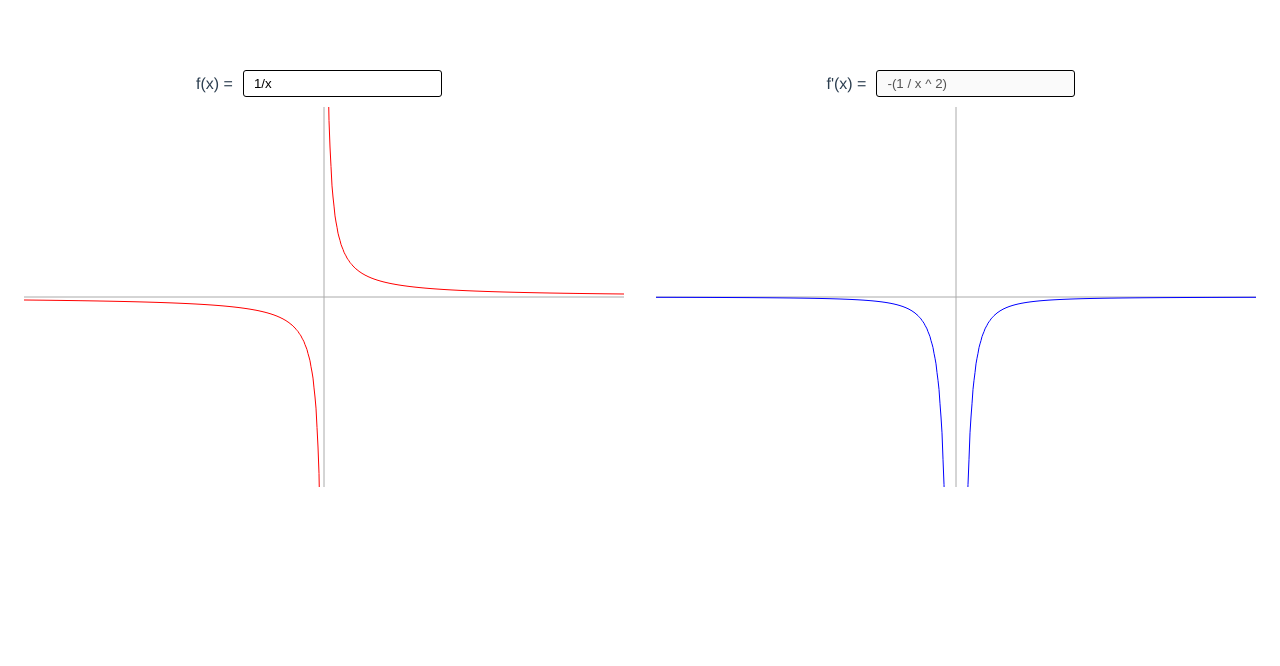
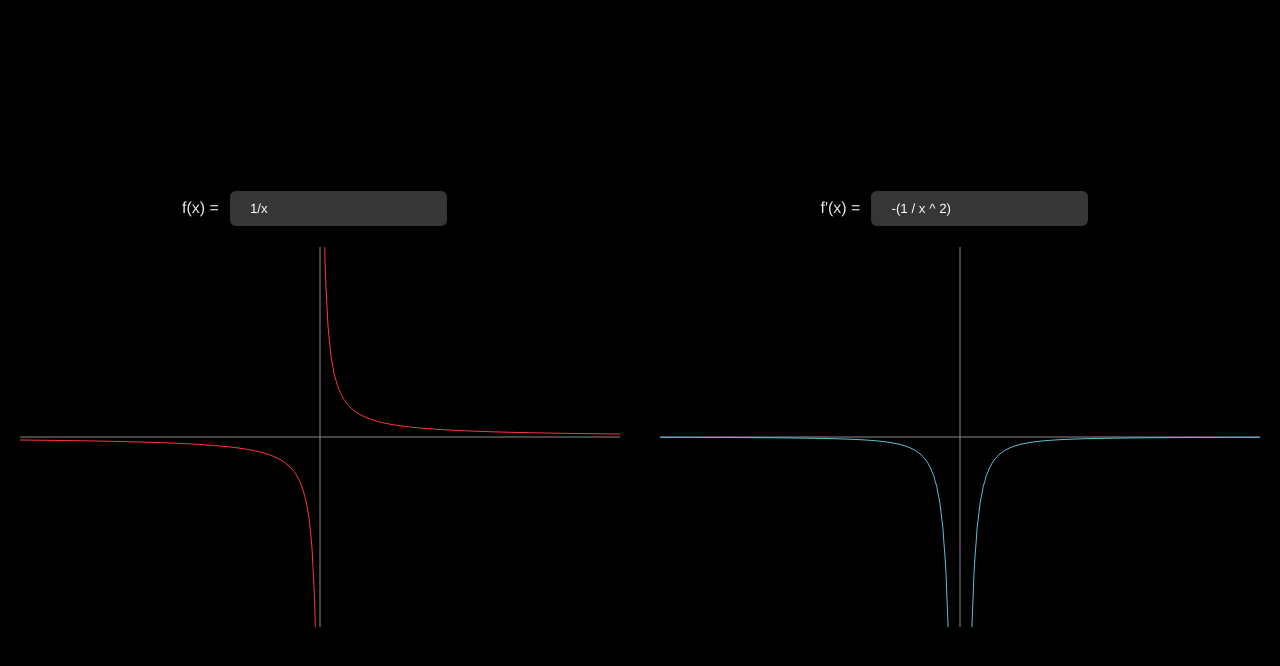
Before and after one commit to anikeef/graphs, a Vue app: page / in a window 1280 px wide. Shown: the top 666 px of the page. Built offline with nearby package versions, Linux system fonts and the light colour scheme.

Commit message:
Use black theme

```diff
--- a/src/App.vue
+++ b/src/App.vue
@@ -17,9 +17,15 @@ export default class App extends Vue {}
 </script>
 
 <style>
-#app {
-  font-family: 'Avenir', Helvetica, Arial, sans-serif;
-  color: #2c3e50;
-  margin-top: 60px;
+* {
+  padding: 0;
+  margin: 0;
+}
+
+#app,
+body,
+html {
+  height: 100%;
+  font-family: "Helvetica Neue", Helvetica, sans-serif;
 }
 </style>
--- a/src/components/Graph.vue
+++ b/src/components/Graph.vue
@@ -6,7 +6,7 @@
     :viewBox="viewBox"
     ref="canvas">
 
-    <GraphAxis :visibleArea="visibleArea" :strokeWidth="pxInUnits" />
+    <GraphAxis :visibleArea="visibleArea" :strokeWidth="pxInUnits" :color="axisColor" />
     <GraphCurve v-for="curve of curves" :curveConfig="curve" :visibleArea="visibleArea"
     :key="curve.func" :pointsPerUnit="pointsPerUnit" :strokeWidth="pxInUnits" />
     <GraphPoint v-for="point of points" :pointConfig="point" :radius="pxInUnits * point.radius"
@@ -31,6 +31,7 @@ export default class Graph extends Vue {
   @Prop({ default: 640 }) width!: number;
   @Prop({ default: 380 }) height!: number;
   @Prop({ default: () => ({ min: -10, max: 10 }) }) xInterval!: { min: number, max: number };
+  @Prop({ default: 'black' }) axisColor!: string;
 
   public visibleArea = (() => {
     const yLength = (this.xInterval.max - this.xInterval.min) * (this.height / this.width);
--- a/src/components/SlopeDemo.vue
+++ b/src/components/SlopeDemo.vue
@@ -6,7 +6,7 @@
         <input v-model="mainFunc" class="slopeDemo__input" />
       </div>
       <Graph :curves="curves" @mousemove="handleMove" :points="points" @mouseleave="handleLeave"
-      :width="600" />
+      :width="600" :axisColor="axisColor" />
     </div>
     <div class="slopeDemo__container">
       <div class="slopeDemo__inputContainer">
@@ -14,7 +14,7 @@
         <input disabled :value="derivative" class="slopeDemo__input" />
       </div>
       <Graph :curves="derivativeCurves" :points="derivativePoints" @mousemove="handleMove"
-      @mouseleave="handleLeave" :width="600" />
+      @mouseleave="handleLeave" :width="600" :axisColor="axisColor" />
     </div>
   </div>
 </template>
@@ -33,6 +33,10 @@ import { PointConfig } from '../components/GraphPoint.vue';
   },
 })
 export default class SlopeDemo extends Vue {
+  public readonly axisColor = 'rgb(137, 137, 137)';
+  public readonly funcColor = 'rgb(253, 53, 66)';
+  public readonly derivativeColor = 'rgb(93, 192, 214)';
+  public readonly slopeColor = 'white';
   public mainFunc = '1/x';
   public hover = false;
   public x = 0;
@@ -43,26 +47,26 @@ export default class SlopeDemo extends Vue {
 
   get curves(): Array<CurveConfig> {
     return (this.hover) ? [
-      { func: this.mainFunc, color: 'red' },
-      { func: slope(this.mainFunc, this.x), color: 'grey'}
-    ] : [{ func: this.mainFunc, color: 'red' }];
+      { func: this.mainFunc, color: this.funcColor },
+      { func: slope(this.mainFunc, this.x), color: this.slopeColor }
+    ] : [{ func: this.mainFunc, color: this.funcColor }];
   }
 
   get derivativeCurves(): Array<CurveConfig> {
-    return [{ func: this.derivative, color: 'blue' }];
+    return [{ func: this.derivative, color: this.derivativeColor }];
   }
 
   get points(): Array<PointConfig> {
     const value = evaluateAt(this.mainFunc, this.x)
     return (this.hover && isFinite(value)) ? [
-      { point: { x: this.x, y: value }, color: 'red', radius: 3 }
+      { point: { x: this.x, y: value }, color: this.slopeColor, radius: 3 }
     ] : [];
   }
 
   get derivativePoints(): Array<PointConfig> {
     const value = evaluateAt(this.derivative, this.x);
     return (this.hover && isFinite(value)) ? [
-      { point: { x: this.x, y: value }, color: 'blue', radius: 3 }
+      { point: { x: this.x, y: value }, color: this.derivativeColor, radius: 3 }
     ] : [];
   }
 
@@ -82,6 +86,9 @@ export default class SlopeDemo extends Vue {
   display: flex;
   justify-content: space-around;
   align-items: center;
+  background-color: black;
+  height: 100%;
+  color: rgb(233, 233, 233);
 
   &__inputContainer {
     display: flex;
@@ -91,10 +98,13 @@ export default class SlopeDemo extends Vue {
 
   &__input {
     outline: none;
-    padding: 5px 10px;
-    margin: 10px;
-    border-radius: 3px;
+    padding: 10px 20px;
+    margin: 20px 10px;
+    border-radius: 7px;
     border: 1px solid black;
+    font-family: inherit;
+    color: white;
+    background-color: rgb(54, 54, 54);
   }
 }
 </style>
```
